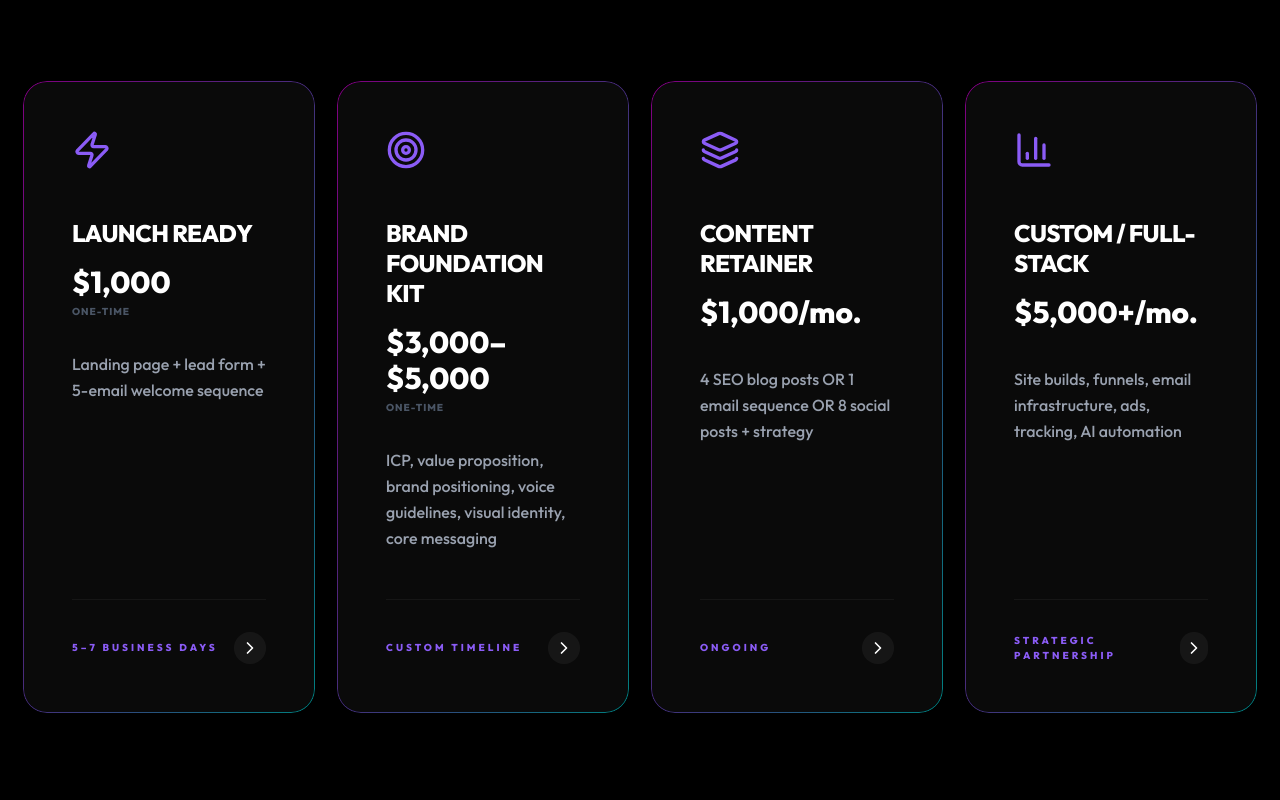
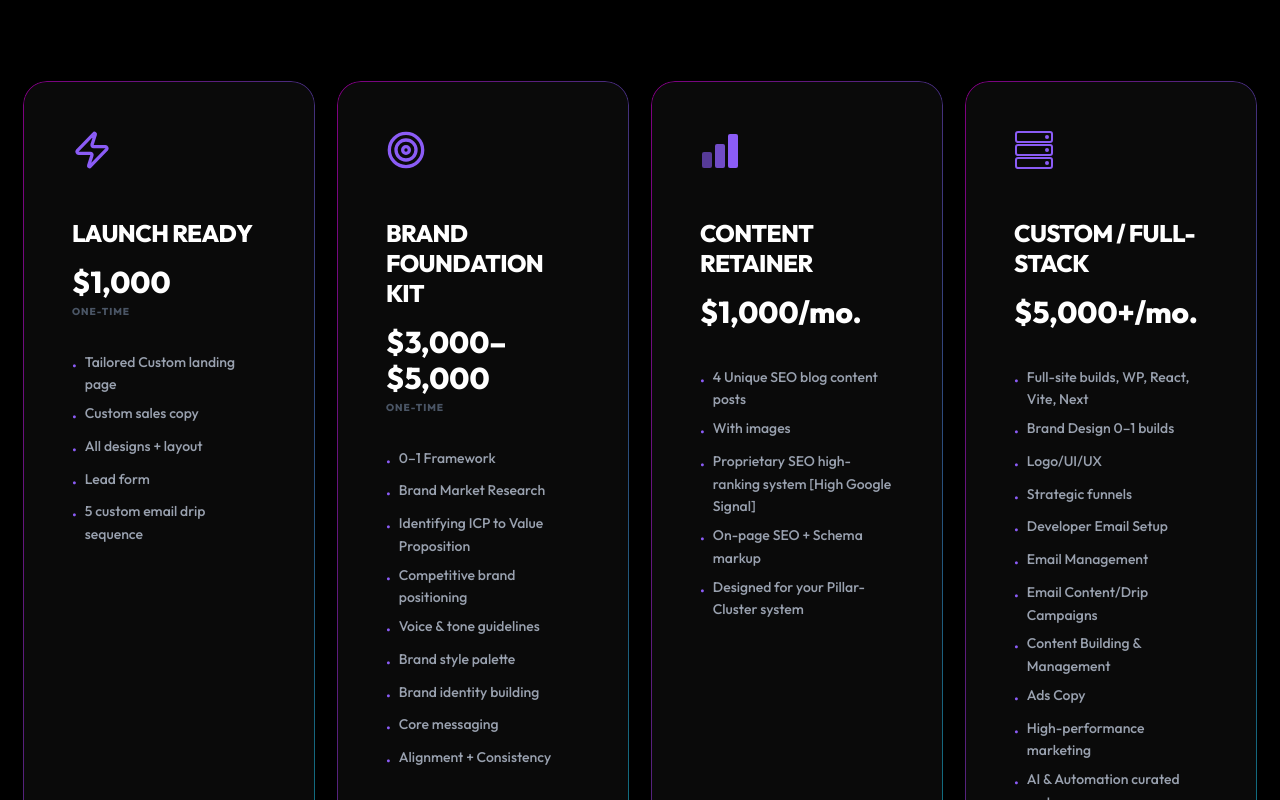
Before and after one commit to drivenlytics/drivenlytics, a React (Vite) app in the folder web_build/: page / in a window 1280 px wide. Shown: the part 1460-2260 px from the top of the page. Built offline with nearby package versions, Linux system fonts and the light colour scheme.

Commit message:
Update services cards copy, icons, and testimonials

```diff
--- a/web_build/src/components/Sections.tsx
+++ b/web_build/src/components/Sections.tsx
@@ -1,5 +1,5 @@
 import { motion } from "motion/react";
-import { ArrowRight, Zap, Target, Layers, BarChart3, MessageSquare, Quote, ChevronRight, Sparkles } from "lucide-react";
+import { ArrowRight, Zap, Target, MessageSquare, Quote, ChevronRight, Sparkles } from "lucide-react";
 
 
 const Logo = () => (
@@ -111,11 +111,30 @@ export const Hero = () => (
               </div>
             ))}
           </a>
-          <span className="text-white text-[13px] md:text-[26px] font-black uppercase tracking-[0.3em] text-center">Lawrence is Trusted by<br />Multiple <span className="normal-case tracking-wide">9-to-7</span> Figure Earners</span>
+          <span className="text-white text-[13px] md:text-[26px] font-black uppercase tracking-[0.3em] text-center">Lawrence is Trusted by<br /><span className="normal-case tracking-wide">9–7</span> Figure Market Leaders</span>
         </div>
       </motion.div>
     </div>
   </section>
+);
+
+const IncreasingBarsIcon = () => (
+  <svg width="40" height="40" viewBox="0 0 40 40" fill="none" xmlns="http://www.w3.org/2000/svg">
+    <rect x="2" y="22" width="10" height="16" rx="2" fill="currentColor" opacity="0.6" />
+    <rect x="15" y="14" width="10" height="24" rx="2" fill="currentColor" opacity="0.8" />
+    <rect x="28" y="4" width="10" height="34" rx="2" fill="currentColor" />
+  </svg>
+);
+
+const FullStackIcon = () => (
+  <svg width="40" height="40" viewBox="0 0 40 40" fill="none" xmlns="http://www.w3.org/2000/svg">
+    <rect x="2" y="2" width="36" height="10" rx="2" stroke="currentColor" strokeWidth="2" fill="none" />
+    <rect x="2" y="15" width="36" height="10" rx="2" stroke="currentColor" strokeWidth="2" fill="none" />
+    <rect x="2" y="28" width="36" height="10" rx="2" stroke="currentColor" strokeWidth="2" fill="none" />
+    <circle cx="33" cy="7" r="2" fill="currentColor" />
+    <circle cx="33" cy="20" r="2" fill="currentColor" />
+    <circle cx="33" cy="33" r="2" fill="currentColor" />
+  </svg>
 );
 
 export const Services = () => {
@@ -124,33 +143,73 @@ export const Services = () => {
       title: "Launch Ready",
       price: "$1,000",
       type: "one-time",
-      desc: "Landing page + lead form + 5-email welcome sequence",
-      delivery: "5–7 business days",
+      desc: [
+        "Tailored Custom landing page",
+        "Custom sales copy",
+        "All designs + layout",
+        "Lead form",
+        "5 custom email drip sequence",
+      ],
+      subdesc: "Fully customized for your target audience.",
+      delivery: "7 Business Days",
       icon: <Zap className="w-10 h-10" />
     },
     {
       title: "Brand Foundation Kit",
       price: "$3,000–$5,000",
       type: "one-time",
-      desc: "ICP, value proposition, brand positioning, voice guidelines, visual identity, core messaging",
-      delivery: "Custom timeline",
+      desc: [
+        "0–1 Framework",
+        "Brand Market Research",
+        "Identifying ICP to Value Proposition",
+        "Competitive brand positioning",
+        "Voice & tone guidelines",
+        "Brand style palette",
+        "Brand identity building",
+        "Core messaging",
+        "Alignment + Consistency",
+      ],
+      subdesc: "",
+      delivery: "Custom Timeline",
       icon: <Target className="w-10 h-10" />
     },
     {
       title: "Content Retainer",
       price: "$1,000/mo.",
       type: " ",
-      desc: "4 SEO blog posts OR 1 email sequence OR 8 social posts + strategy",
+      desc: [
+        "4 Unique SEO blog content posts",
+        "With images",
+        "Proprietary SEO high-ranking system [High Google Signal]",
+        "On-page SEO + Schema markup",
+        "Designed for your Pillar-Cluster system",
+      ],
+      subdesc: "",
       delivery: "Ongoing",
-      icon: <Layers className="w-10 h-10" />
+      icon: <IncreasingBarsIcon />
     },
     {
       title: "Custom / Full-Stack",
       price: "$5,000+/mo.",
       type: "",
-      desc: "Site builds, funnels, email infrastructure, ads, tracking, AI automation",
-      delivery: "Strategic partnership",
-      icon: <BarChart3 className="w-10 h-10" />
+      desc: [
+        "Full-site builds, WP, React, Vite, Next",
+        "Brand Design 0–1 builds",
+        "Logo/UI/UX",
+        "Strategic funnels",
+        "Developer Email Setup",
+        "Email Management",
+        "Email Content/Drip Campaigns",
+        "Content Building & Management",
+        "Ads Copy",
+        "High-performance marketing",
+        "AI & Automation curated systems",
+        "Full web dev build & management",
+        "Plus more...",
+      ],
+      subdesc: "",
+      delivery: "Strategic Partnership",
+      icon: <FullStackIcon />
     }
   ];
 
@@ -179,9 +238,17 @@ export const Services = () => {
                 <span className="text-3xl font-black text-white break-words">{s.price}</span>
                 <span className="text-gray-600 text-[10px] font-black uppercase tracking-widest">{s.type}</span>
               </div>
-              <p className="text-gray-400 text-base leading-relaxed mb-12 flex-grow font-medium">{s.desc}</p>
+              <ul className="text-gray-400 text-sm leading-relaxed mb-4 flex-grow font-medium space-y-1.5">
+                {s.desc.map((item, idx) => (
+                  <li key={idx} className="flex items-start gap-2">
+                    <span className="text-brand-purple mt-1 shrink-0">•</span>
+                    <span>{item}</span>
+                  </li>
+                ))}
+              </ul>
+              {s.subdesc && <p className="text-gray-500 text-xs font-medium italic mb-8">{s.subdesc}</p>}
               <div className="pt-8 border-t border-white/5 flex items-center justify-between">
-                <span className="text-[10px] font-black text-brand-purple uppercase tracking-[0.3em]">{s.delivery}</span>
+                <span className="text-[13px] font-black text-brand-purple uppercase tracking-[0.2em]">{s.delivery}</span>
                 <div className="w-8 h-8 rounded-full bg-white/5 flex items-center justify-center group-hover:bg-brand-purple transition-colors duration-500">
                   <ChevronRight className="w-5 h-5 text-white" />
                 </div>
@@ -200,7 +267,7 @@ export const Process = () => {
       step: "PHASE 01",
       title: "Research & Strategy",
       desc: "Deep intelligence using all technical platforms available to amalgamate, analyze, and understand.",
-      items: ["Proprietary Market Research", "Competitive Market Analysis", "Avatar & Motivations", "Strategic Market Positioning", "Psychological Analysis"],
+      items: ["Proprietary Market Research", "Competitive Market Analysis", "Avatar & Motivations", "Strategic Market Positioning", "Audience & Market Psychology"],
       color: "from-brand-pink to-brand-purple"
     },
     {
@@ -263,7 +330,7 @@ export const Process = () => {
 
 export const Testimonials = () => {
   const testimonials = [
-    { name: "Matt Lloyd", title: "9-figure/yr Earner — Matt Lloyd, Previously Largest Affiliate Marketer", quote: "His approach from the start was unlike any other copywriter I've worked with over 15 years. He asked deep questions about the audience and what drove them. When I got the first draft back, I could see the difference it made. Lawrence wrote copy matched to what prospects wanted at a deep emotional level. With most copywriters you get cookie-cutter copy. With Lawrence, you get highly effective, on-target copy that actually works." },
+    { name: "Matt Lloyd", title: "9-figure/yr Earner — Matt Lloyd, Previously World's Largest Affiliate Marketer", quote: "His approach from the start was unlike any other copywriter I've worked with over 15 years. He asked deep questions about the audience and what drove them. When I got the first draft back, I could see the difference it made. Lawrence wrote copy matched to what prospects wanted at a deep emotional level. With most copywriters you get cookie-cutter copy. With Lawrence, you get highly effective, on-target copy that actually works." },
     { name: "Tanner Chidester", title: "8-figure Earner & 4X Two Comma Club Member — Tanner Chidester", quote: "If there's one word to describe Lawrence — he over delivers. He's thorough, dedicated, makes sure he has all the correct information to make the copy as beneficial as possible. If you're looking for a copywriter who's detailed, gets the job done on time, and is willing to do whatever it takes — Lawrence is definitely your guy." },
     { name: "Yasir M.", title: "7-figure Makeup Brand & #1 Amazon Best-Seller", quote: "I've been working with Lawrence over the last 6 months on Facebook ads, video scripts, and USPs for our 7-figure brand. Based on his work, I also asked him to help with our SaaS. He's very professional, of great help, and a great guy to work with. I would highly recommend Lawrence as a copywriter." },
     { name: "Justin Woll & Thore Hauthal", title: "8-figure & 4X Two Comma Club Member — Justin Woll & Thore Hauthal", quote: "Lawrence helped in multiple areas of copy. Through his deep understanding of market psychology, he improved our long-established sales copy and delivered emails focused on both conversion and brand awareness. He's a gifted writer, always brings his best effort, and goes beyond what's asked. I can only recommend Lawrence to anyone looking for an experienced writer." },
```
